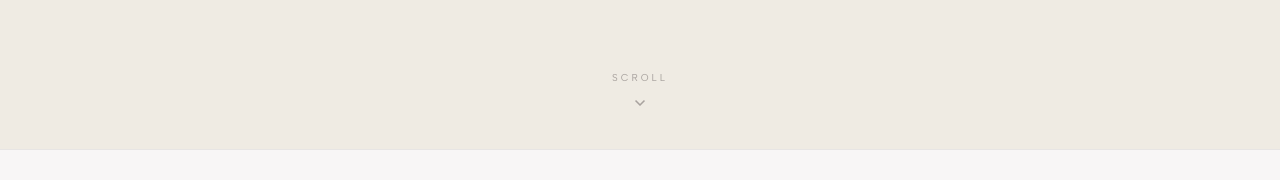
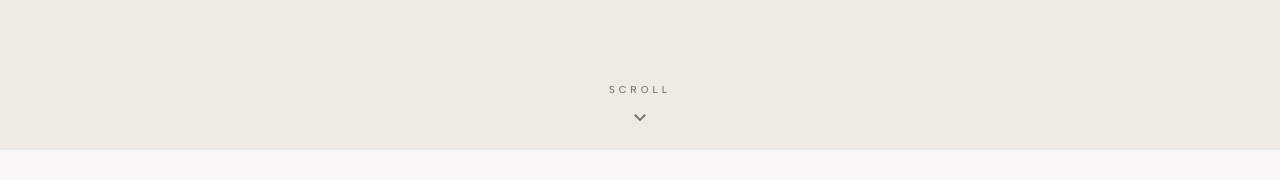
Before and after one commit to vargasjr23/fitsand-landing-production, a React (Vite) app: page / in a window 1280 px wide. Shown: the part 650-830 px from the top of the page. Built offline with nearby package versions, Linux system fonts and the light colour scheme.

Commit message:
Fix hero scroll indicator positioning and visibility

```diff
--- a/src/components/ui/HeroReveal.jsx
+++ b/src/components/ui/HeroReveal.jsx
@@ -29,9 +29,9 @@ export const HeroReveal = ({ heroImage, mobileHeroImage, children }) => {
   // Physically unmount the logo from the flex layout after standard fade to prevent absolutely any ghost overlapping
   const logoDisplay = useTransform(scrollYProgress, (pos) => pos > 0.31 ? "none" : "flex");
 
-  // Scroll indicator fades out very fast as soon as user starts scrolling
-  const scrollIndicatorOpacity = useTransform(scrollYProgress, [0, 0.05], [1, 0]);
-  const scrollIndicatorY = useTransform(scrollYProgress, [0, 0.05], [0, 10]);
+  // Scroll indicator fades out fast as soon as user starts scrolling
+  const scrollIndicatorOpacity = useTransform(scrollYProgress, [0, 0.1], [1, 0]);
+  const scrollIndicatorY = useTransform(scrollYProgress, [0, 0.1], [0, 15]);
 
   const [textVisible, setTextVisible] = useState(false);
 
@@ -45,7 +45,7 @@ export const HeroReveal = ({ heroImage, mobileHeroImage, children }) => {
 
   return (
     <div ref={containerRef} style={{ height: "200vh" }} className="relative w-full bg-background-light">
-      <div className="sticky top-0 h-screen w-full overflow-hidden bg-brand-surface border-b border-stone-200">
+      <div className="sticky top-0 h-screen w-full overflow-hidden bg-brand-surface border-b border-stone-200 relative">
 
         {/* The zooming background image revealed by the clip mask */}
         <motion.div
@@ -91,17 +91,17 @@ export const HeroReveal = ({ heroImage, mobileHeroImage, children }) => {
 
         {/* Minimal Scroll Down Indicator at the very bottom, visible only at the start */}
         <motion.div
-          className="absolute bottom-10 left-0 right-0 flex flex-col items-center gap-1 z-40 pointer-events-none"
+          className="absolute bottom-6 left-0 right-0 flex flex-col items-center gap-1 z-40 pointer-events-none"
           style={{
             opacity: scrollIndicatorOpacity,
             y: scrollIndicatorY
           }}
         >
-          <span className="font-nav text-[10px] tracking-[0.3em] uppercase text-stone-400">Scroll</span>
+          <span className="font-nav text-[10px] tracking-[0.4em] uppercase text-stone-500 font-medium">Scroll</span>
           <motion.span
-            className="material-symbols-outlined text-stone-400 text-[20px]"
-            animate={{ y: [0, 5, 0] }}
-            transition={{ duration: 1.5, repeat: Infinity, ease: "easeInOut" }}
+            className="material-symbols-outlined text-stone-500 text-[24px]"
+            animate={{ y: [0, 6, 0] }}
+            transition={{ duration: 1.8, repeat: Infinity, ease: "easeInOut" }}
           >
             expand_more
           </motion.span>
```
